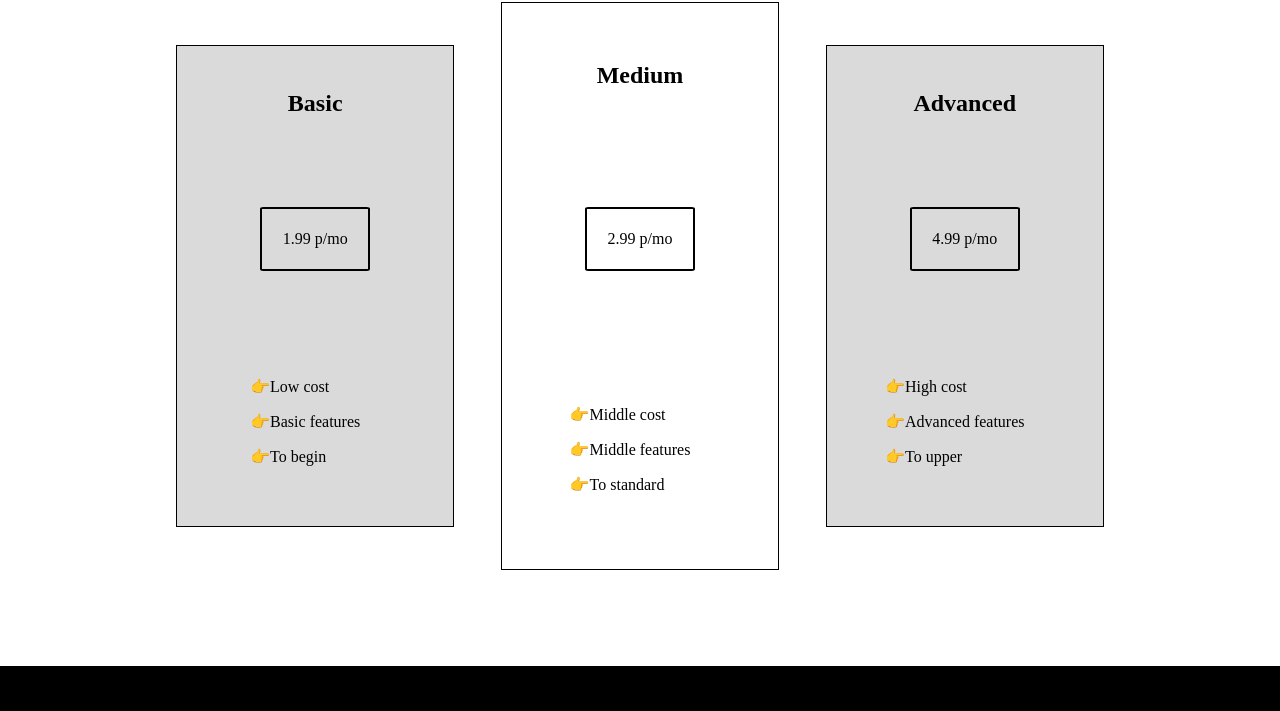
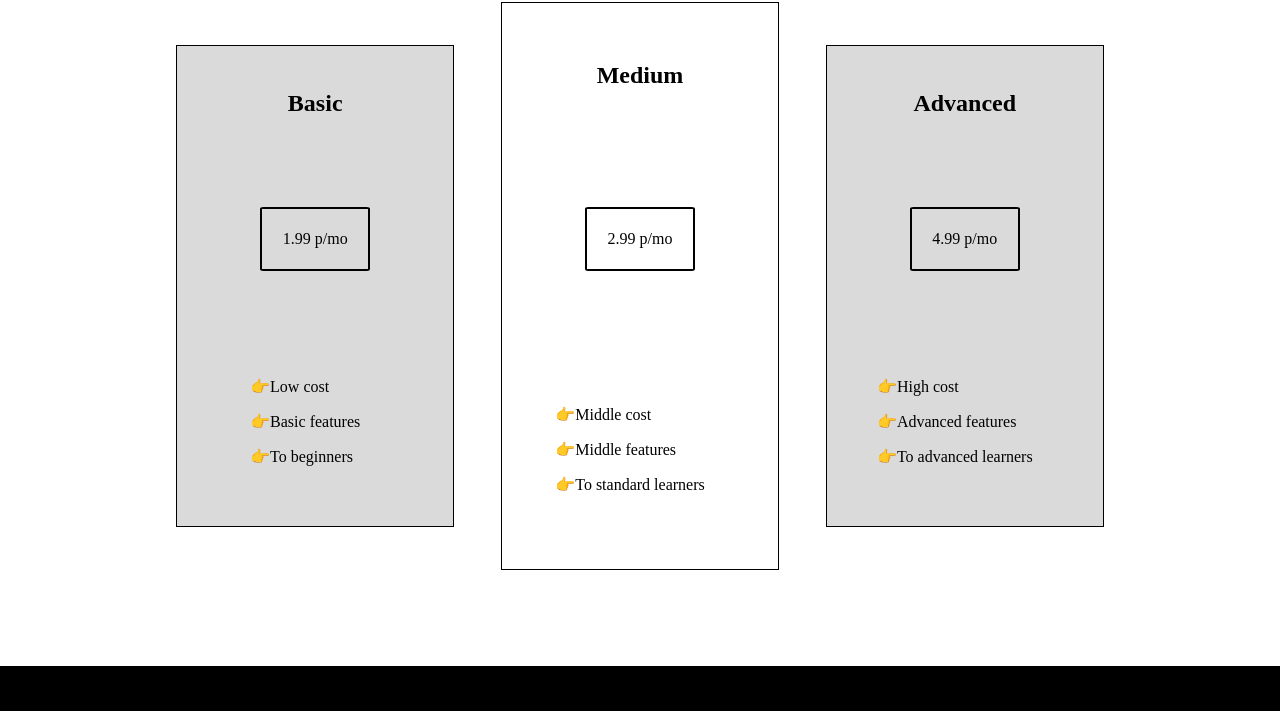
Before and after one commit to facuxfdz/RM-courses, a website: page index.html in a window 1280 px wide. Shown: the part 1573-2284 px from the top of the page. Drawn offline with Linux system fonts and the light colour scheme.

Commit message:
texto modificado de los planes

```diff
--- a/index.html
+++ b/index.html
@@ -116,7 +116,7 @@
                     <ul>
                         <li>Low cost</li>
                         <li>Basic features</li>
-                        <li>To begin</li>
+                        <li>To beginners</li>
                     </ul>
                 </div>
                 <div class="card primary-card">
@@ -125,7 +125,7 @@
                     <ul>
                         <li>Middle cost</li>
                         <li>Middle features</li>
-                        <li>To standard</li>
+                        <li>To standard learners</li>
                     </ul>
                 </div>
                 <div class="card secondary-card">
@@ -134,7 +134,7 @@
                     <ul>
                         <li>High cost</li>
                         <li>Advanced features</li>
-                        <li>To upper</li>
+                        <li>To advanced learners</li>
                     </ul>
                 </div>
             </div>
```
